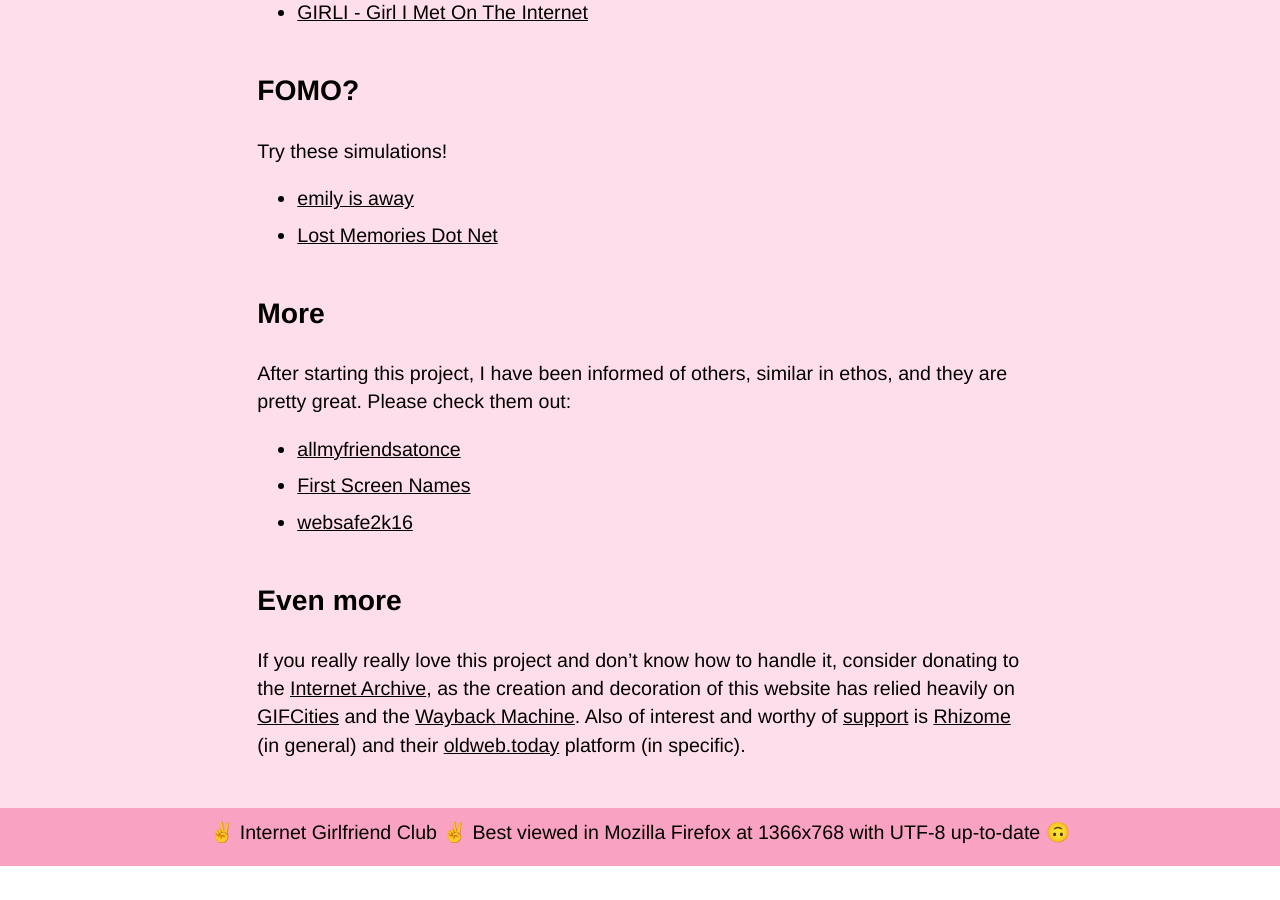
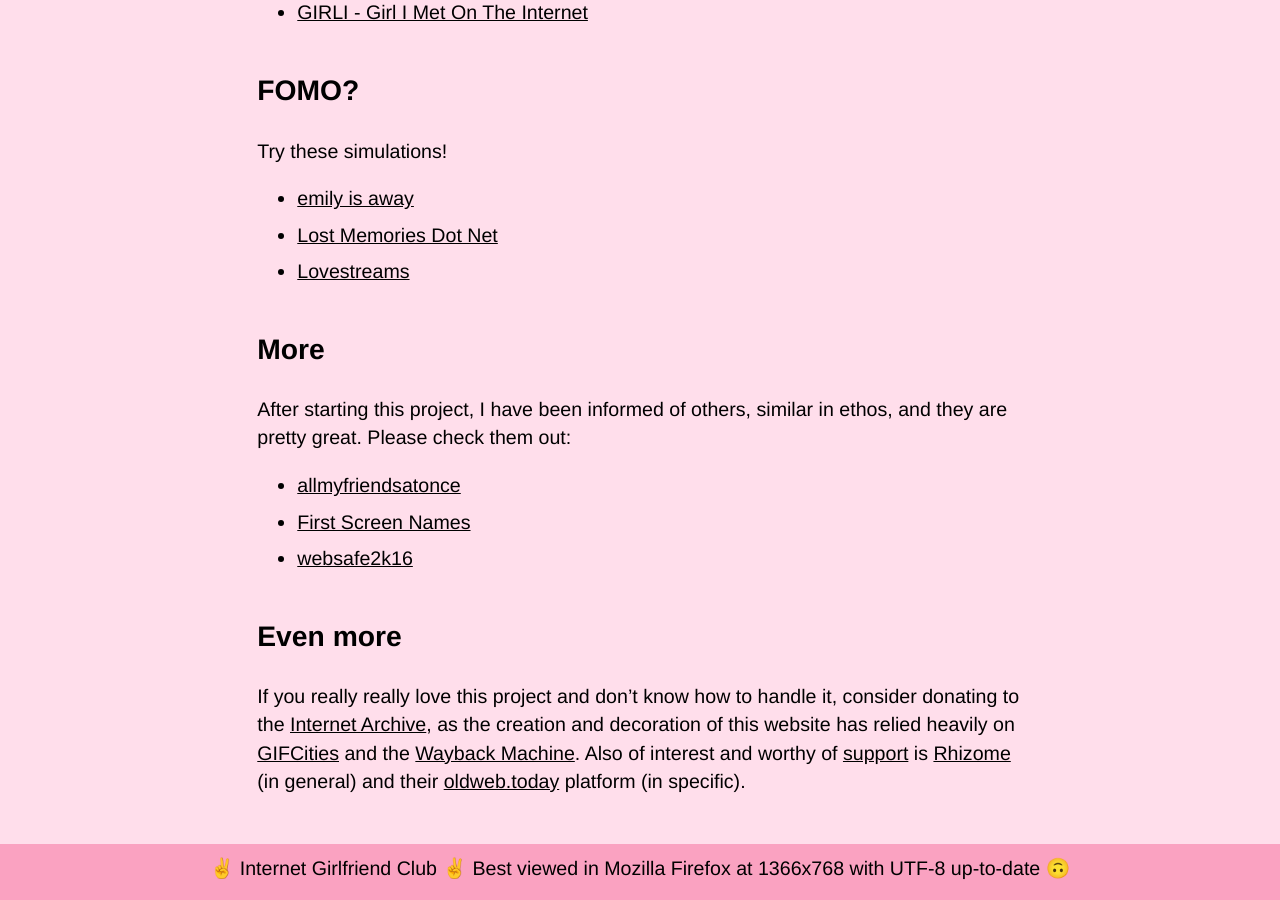
Before and after one commit to ablwr/internetgirlfriend_club, a Jekyll site: the page built from about.md, in a window 1280 px wide and 900 px high, scrolled down 1079 px. Built offline with Jekyll 4.4.1, drawn with Linux system fonts in a browser that asks for light colours.

Commit message:
add video simulation

```diff
--- a/about.md
+++ b/about.md
@@ -35,6 +35,7 @@ Try these simulations!
 
 - [emily is away](https://kyleseeley23.itch.io/emilyisaway)
 - [Lost Memories Dot Net](http://ninasays.so/lostmemoriesdotnet/)
+- [Lovestreams](https://www.newgrounds.com/portal/view/711631)
 
 ### More
 
```
